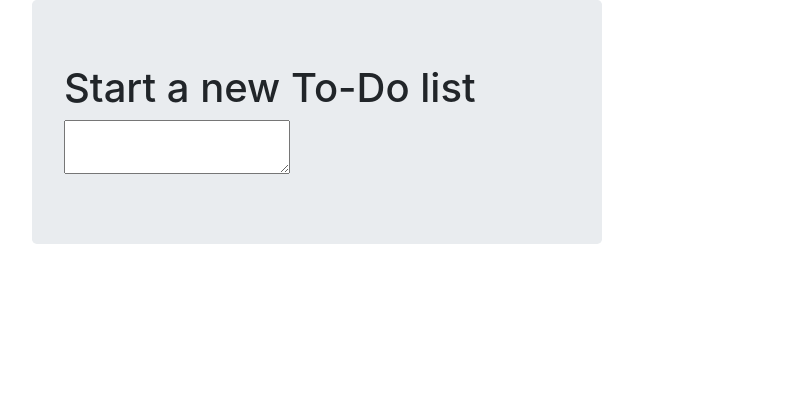
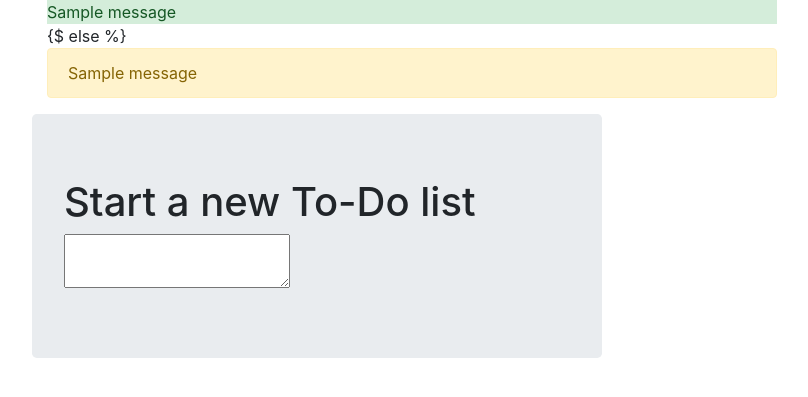
Before and after one commit to jessicamgage/python-tdd-todo-app, a Django app: template lists/templates/home.html in a window 1280 px wide. Shown: the part 78-475 px from the top of the page, without its empty margins (38-846 px from the left). Run offline with Django 3.2, Linux system fonts and the light colour scheme; the template is opened without the code that fills it, so the values that code supplies are empty, except form fields; tables that the repository leaves empty hold one stand-in row (values such as "Sample post"); one stand-in notice (Sample message) is shown; form fields are guessed from the names that the template uses; some libraries are stand-ins or nearby versions.

Commit message:
Accounts now working so that Django messages will save the POST request for the email that is entered into the navbar. Unittests passing, one FT failling.

```diff
--- a/accounts/views.py
+++ b/accounts/views.py
@@ -1,5 +1,6 @@
 from django.core.mail import send_mail
 from django.shortcuts import redirect
+from django.contrib import messages
 
 def send_login_email(request):
 	email = request.POST['email']
@@ -9,4 +10,8 @@ def send_login_email(request):
 		'noreply@thetodolistsite',
 		[email]
 	)
+	messages.success(
+		request,
+		"Check your email, we've sent you a link you can use to log in."
+	)
 	return redirect('/')
--- a/lists/templates/base.html
+++ b/lists/templates/base.html
@@ -17,13 +17,27 @@
 			<nav class="navbar navbar-default" role="navigation">
 				<div class="container-fluid">
 					<a class="navbar-brand" href="/">TheToDoListSite</a>
-					<form class="navbar-form navbar-right" method="POST" action="#">
+					<form class="navbar-form navbar-right" method="POST" action="{% url 'send_login_email' %}">
 						<span>Enter email to log in:</span>
 						<input class="form-control" name="email" type="text" />
 						{% csrf_token %}
 					</form>
 				</div>
 			</nav>
+
+			{% if messages %}
+				<div class="row">
+					<div class="col-md-8">
+						{% for message in messages %}
+							{% if message.level_tag == 'success' %}
+								<div class="aert alert-success">{{ message }} </div>
+							{$ else %}
+								<div class="alert alert-warning">{{ message }}</div>
+							{% endif %}
+						{% endfor %}
+					</div>
+				</div>
+			{% endif %}
 
 			<div class="row align-items-center">
 				<div class="col-md-6 col-md-offset-3 jumbotron">
```
Also changed, not shown: accounts/tests/test_views.py (+19 -13 lines).
